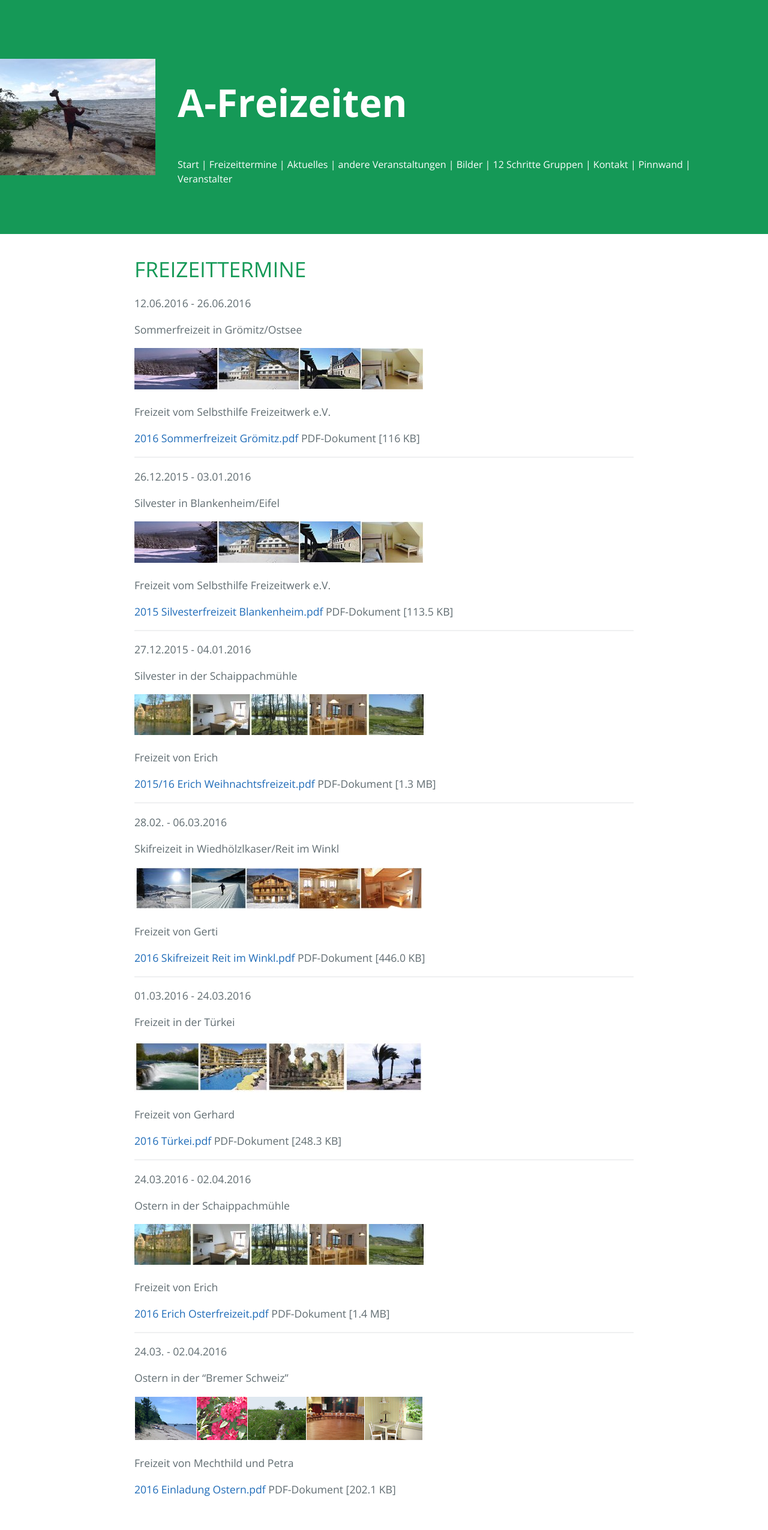
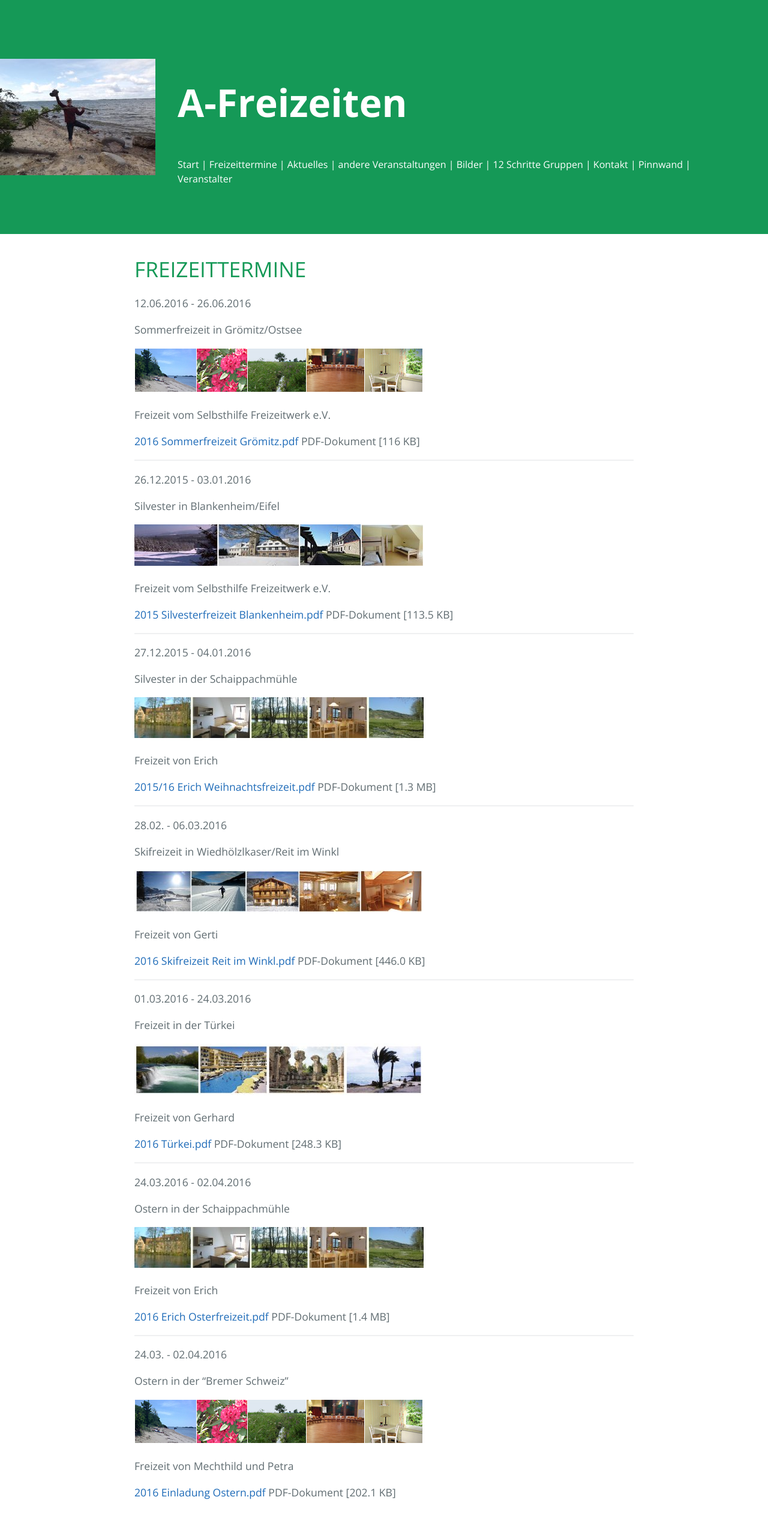
Before and after one commit to thomaskarlrichter/afreizeiten.github.io, a Jekyll site: the page built from freizeittermine.md, in a window 1280 px wide. Shown: the whole page at 60% size. Built offline with Jekyll 4.4.1, drawn with Linux system fonts in a browser that asks for light colours.

Commit message:
grömitz fixed images

```diff
--- a/freizeittermine.md
+++ b/freizeittermine.md
@@ -8,7 +8,7 @@ title: Termine
 
 Sommerfreizeit in Grömitz/Ostsee
 
-![grömitz](/images/blankenheim.jpeg)
+![grömitz](/images/bremen.jpeg)
 
 Freizeit vom Selbsthilfe Freizeitwerk e.V.
 
```
